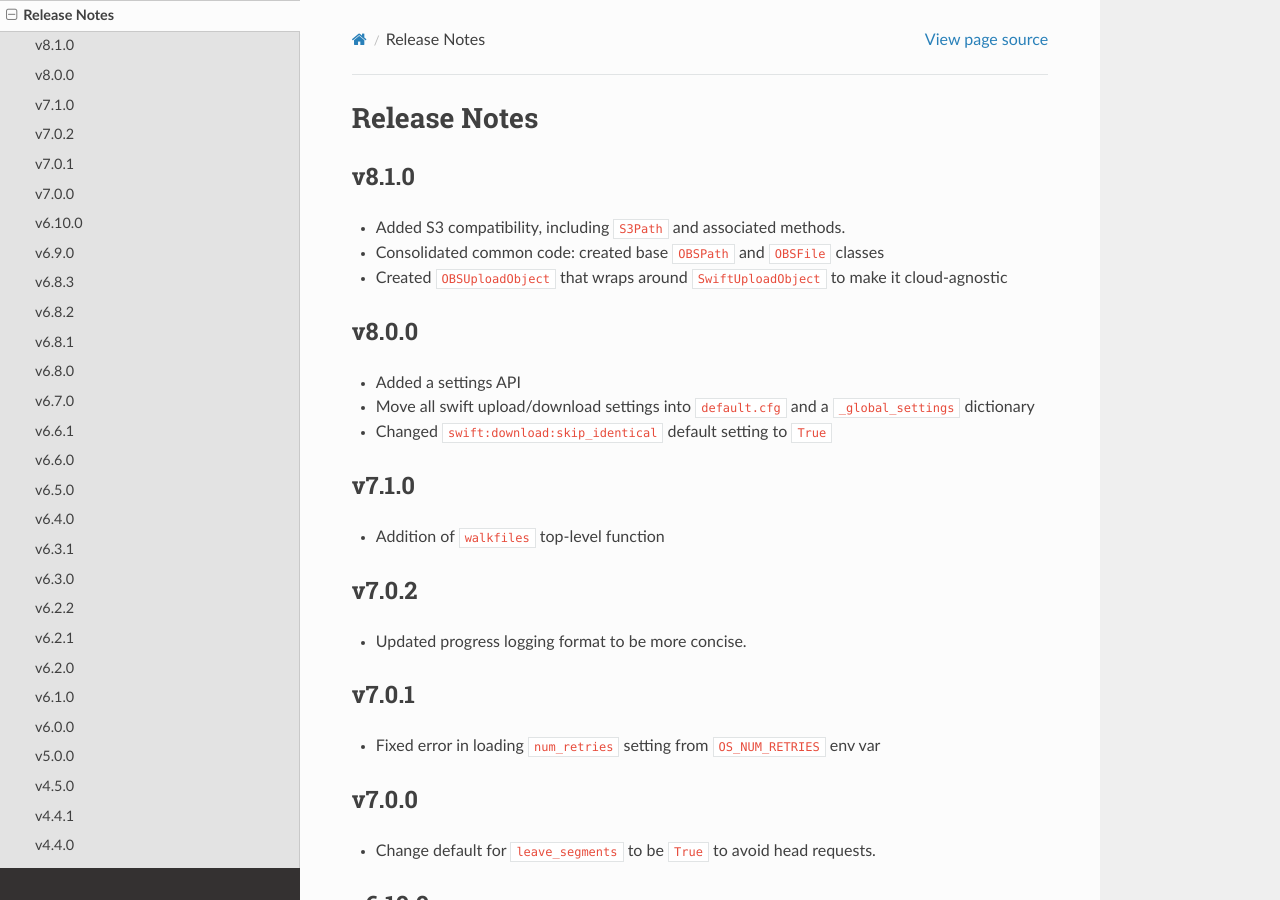
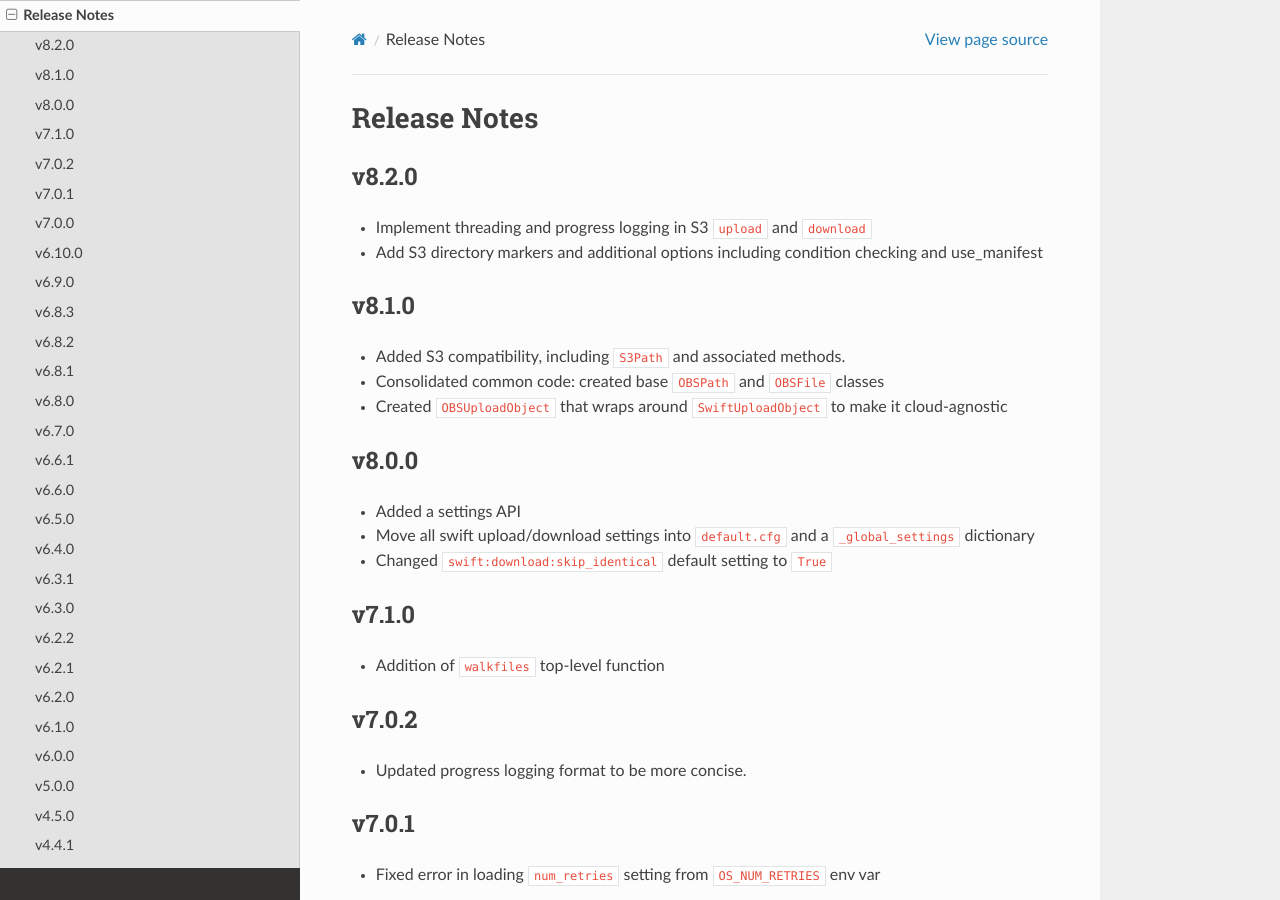
Before and after one commit to counsyl/stor, a Sphinx documentation site: the page built from docs/release_notes.rst, in a window 1280 px wide and 900 px high. Built offline with Sphinx 7.4.7 and the Read the Docs theme 2.0.0, drawn with Linux system fonts in a browser that asks for light colours; the version number could not be read and is left out.

Commit message:
update release notes
Sem-Ver: feature

```diff
--- a/docs/release_notes.rst
+++ b/docs/release_notes.rst
@@ -1,5 +1,10 @@
 Release Notes
 =============
+
+v8.2.0
+------
+* Implement threading and progress logging in S3 ``upload`` and ``download``
+* Add S3 directory markers and additional options including condition checking and use_manifest
 
 v8.1.0
 ------
```
